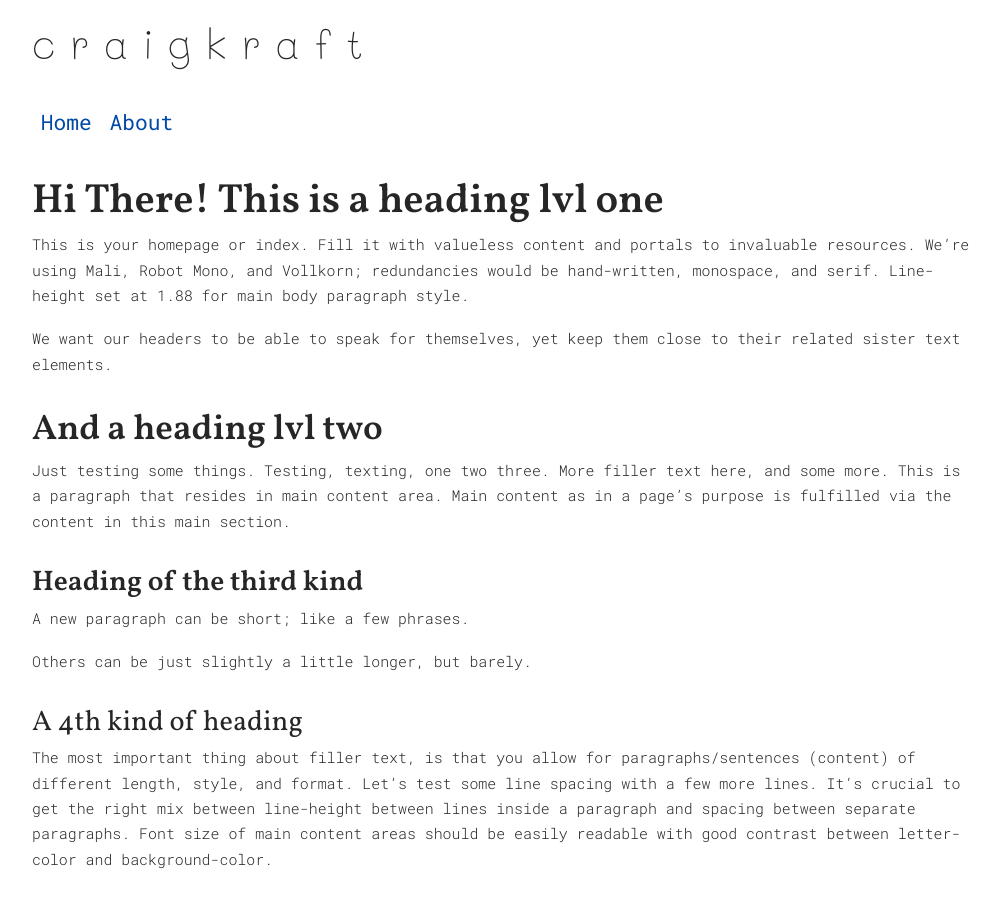
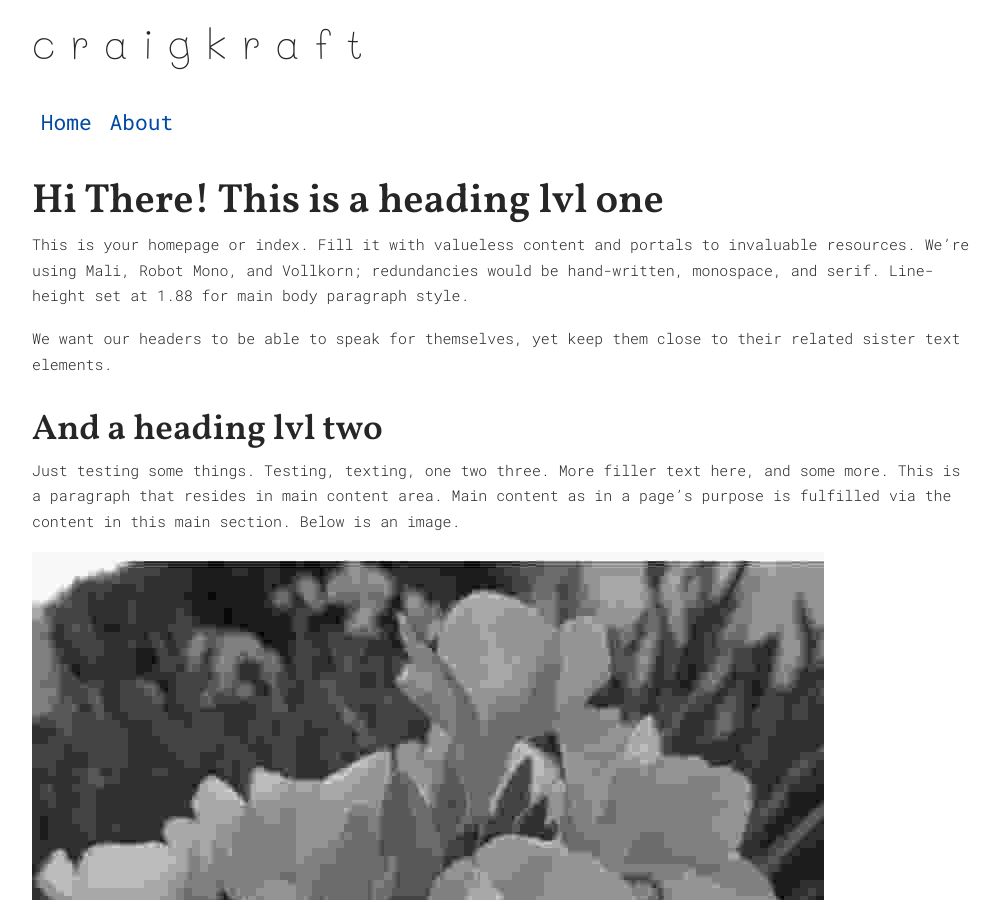
Before and after one commit to craigkraft/craigkraft.github.io, a Jekyll site: the page built from index.md, in a window 1280 px wide and 900 px high. Shown: the whole window, without its empty margins (136-1135 px from the left). Built offline with Jekyll 4.4.1, drawn with Linux system fonts in a browser that asks for light colours.

Commit message:
Update index.md

```diff
--- a/index.md
+++ b/index.md
@@ -11,8 +11,9 @@ We want our headers to be able to speak for themselves, yet keep them close to t
 
 ## And a heading lvl two
 
-Just testing some things. Testing, texting, one two three. More filler text here, and some more. This is a paragraph that resides in main content area. Main content as in a page's purpose is fulfilled via the content in this main section.
+Just testing some things. Testing, texting, one two three. More filler text here, and some more. This is a paragraph that resides in main content area. Main content as in a page's purpose is fulfilled via the content in this main section. Below is an image.
 
+![image test oleander flowers](/assets/oleander-flowers.jpg)
 ### Heading of the third kind
 
 A new paragraph can be short; like a few phrases.
```
